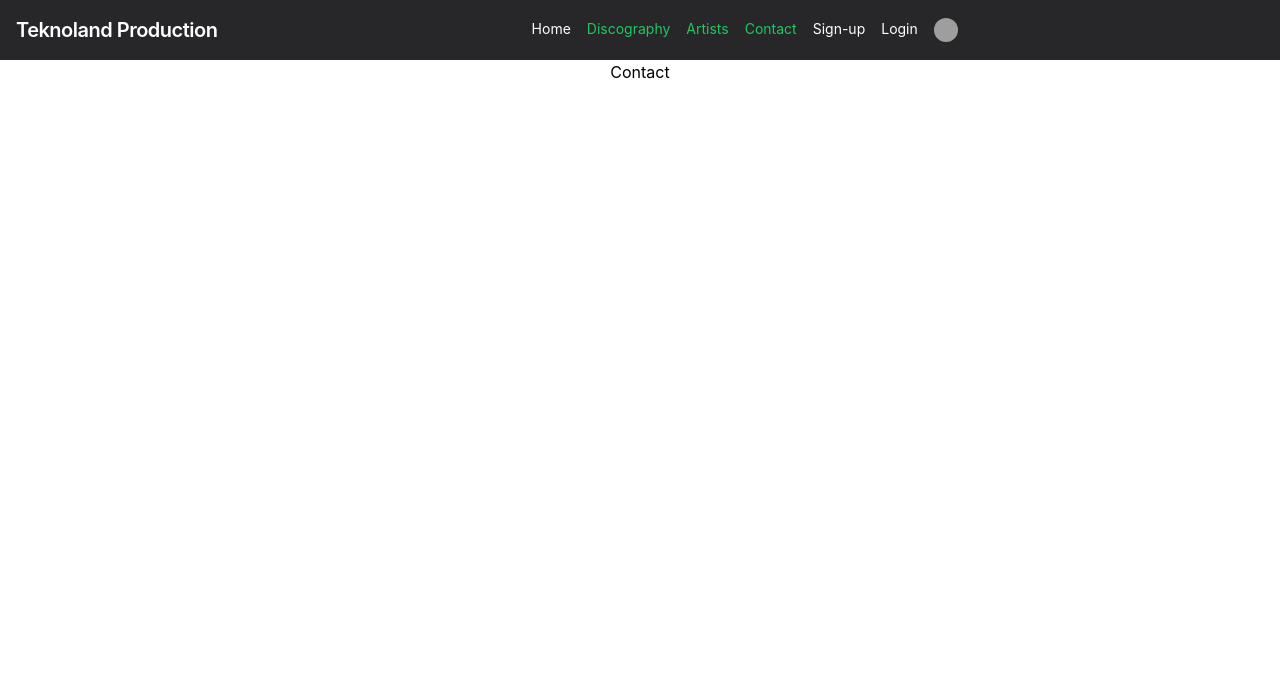
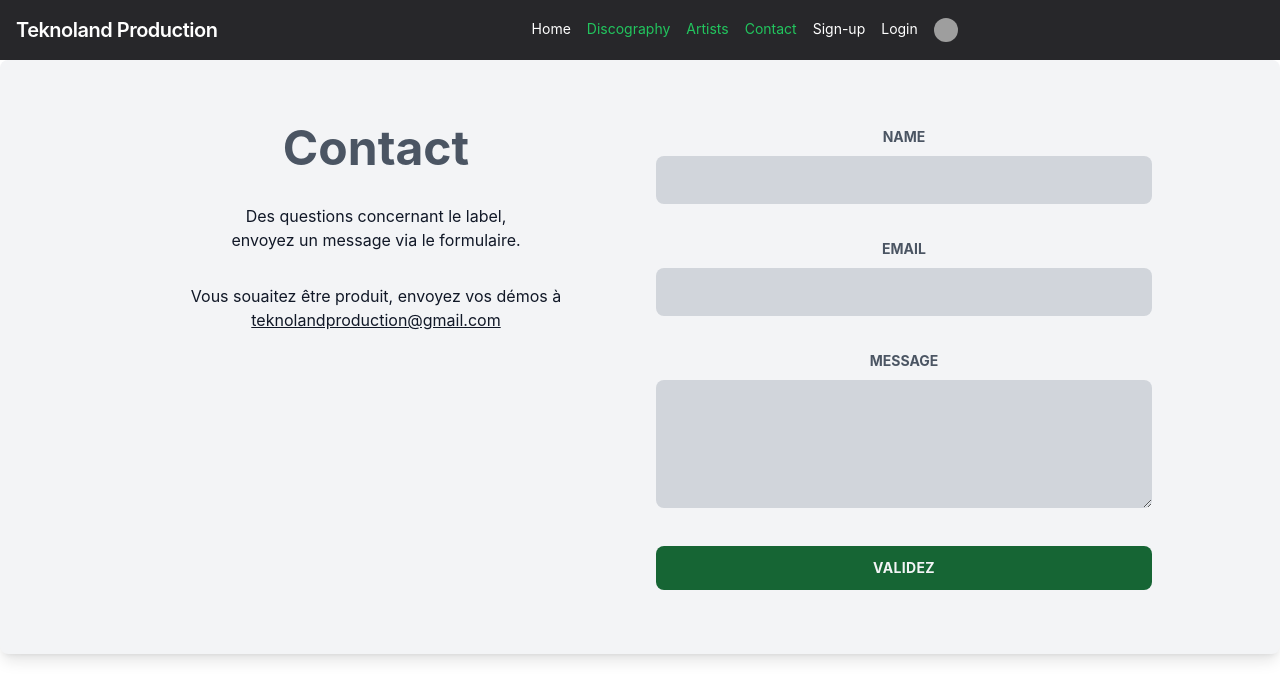
Before and after one commit to thomas37000/teknoland, a React (Create React App) app: page /contact in a window 1280 px wide. Shown: the top 700 px of the page. Built offline with nearby package versions, Linux system fonts and the light colour scheme; no server answers; grey boxes are pictures that could not be loaded.

Commit message:
create a contact form

```diff
--- a/src/pages/Artists.jsx
+++ b/src/pages/Artists.jsx
@@ -6,11 +6,14 @@ import CardArtist from "../components/Cards/CardArtist";
 
 const Artists = () => {
   const [artist, setArtist] = useState([]);
- //  console.log("data", artist);
+  //  console.log("data", artist);
   const [loading, setLoading] = useState(true);
 
   const artistsCollectionRef = collection(db, "artists");
-  const artistQuery = query(artistsCollectionRef, orderBy("artist_name", "asc"));
+  const artistQuery = query(
+    artistsCollectionRef,
+    orderBy("artist_name", "asc")
+  );
 
   // récupérer les données du Firestore avec snapshot
   function getCards() {
@@ -37,12 +40,15 @@ const Artists = () => {
   }
 
   return (
-    <div>
+    <>
+      <h3 className="mt-5 mb-2 text-xl font-bold text-green-800">
+        the Artists from Teknoland Production
+      </h3>
       <div className="flex flex-wrap justify-around mt-10">
         {artist &&
           artist.map((all, index) => <CardArtist key={index} {...all} />)}{" "}
       </div>
-    </div>
+    </>
   );
 };
 
--- a/src/pages/Contact.jsx
+++ b/src/pages/Contact.jsx
@@ -1,11 +1,60 @@
-import React from 'react';
+import React from "react";
 
 const Contact = () => {
-    return (
+  return (
+    <div className="grid max-w-screen-xl grid-cols-1 gap-8 px-8 py-16 mx-auto text-gray-600 bg-gray-100 rounded-lg shadow-lg md:grid-cols-2 md:px-12 lg:px-16 xl:px-32">
+      <div className="flex flex-col justify-between">
         <div>
+          <h2 className="text-4xl font-bold leading-tight lg:text-5xl">
             Contact
+          </h2>
+          <div className="mt-8 text-gray-900">
+            Des questions concernant le label,
+            <p>envoyez un message via le formulaire.</p>
+          </div>
+          <div className="mt-8 text-gray-900">
+            <p>
+              Vous souaitez être produit, envoyez vos démos à{" "}
+              <span className="underline">teknolandproduction@gmail.com</span>
+            </p>
+          </div>
         </div>
-    );
+        <div className="mt-8 text-center"></div>
+      </div>
+      <div className="">
+        <div>
+          <span className="text-sm font-bold text-gray-600 uppercase">
+            Name
+          </span>
+          <input
+            className="w-full p-3 mt-2 text-gray-900 bg-gray-300 rounded-lg focus:outline-none focus:shadow-outline"
+            type="text"
+            placeholder=" "
+          />
+        </div>
+        <div className="mt-8">
+          <span className="text-sm font-bold text-gray-600 uppercase">
+            Email
+          </span>
+          <input
+            className="w-full p-3 mt-2 text-gray-900 bg-gray-300 rounded-lg focus:outline-none focus:shadow-outline"
+            type="text"
+          />
+        </div>
+        <div className="mt-8">
+          <span className="text-sm font-bold text-gray-600 uppercase">
+            Message
+          </span>
+          <textarea className="w-full h-32 p-3 mt-2 text-gray-900 bg-gray-300 rounded-lg focus:outline-none focus:shadow-outline"></textarea>
+        </div>
+        <div className="mt-8">
+          <button className="w-full p-3 text-sm font-bold tracking-wide text-gray-100 uppercase bg-green-800 rounded-lg focus:outline-none focus:shadow-outline">
+            Validez
+          </button>
+        </div>
+      </div>
+    </div>
+  );
 };
 
 export default Contact;
```
